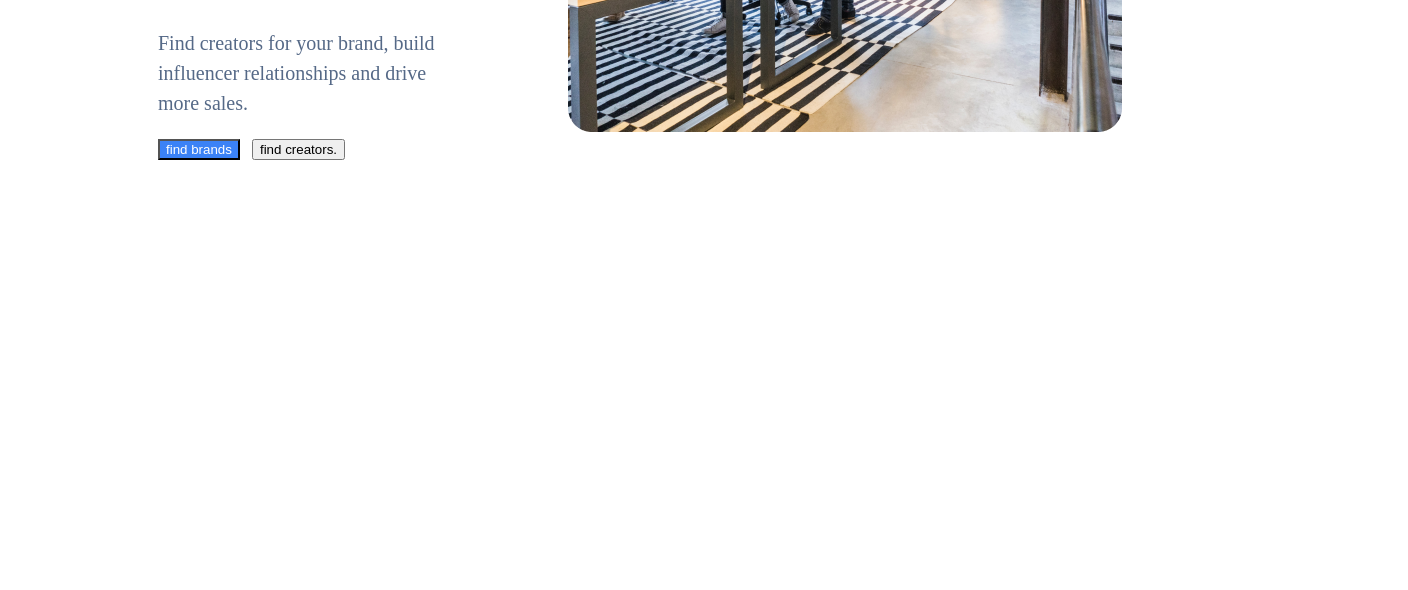
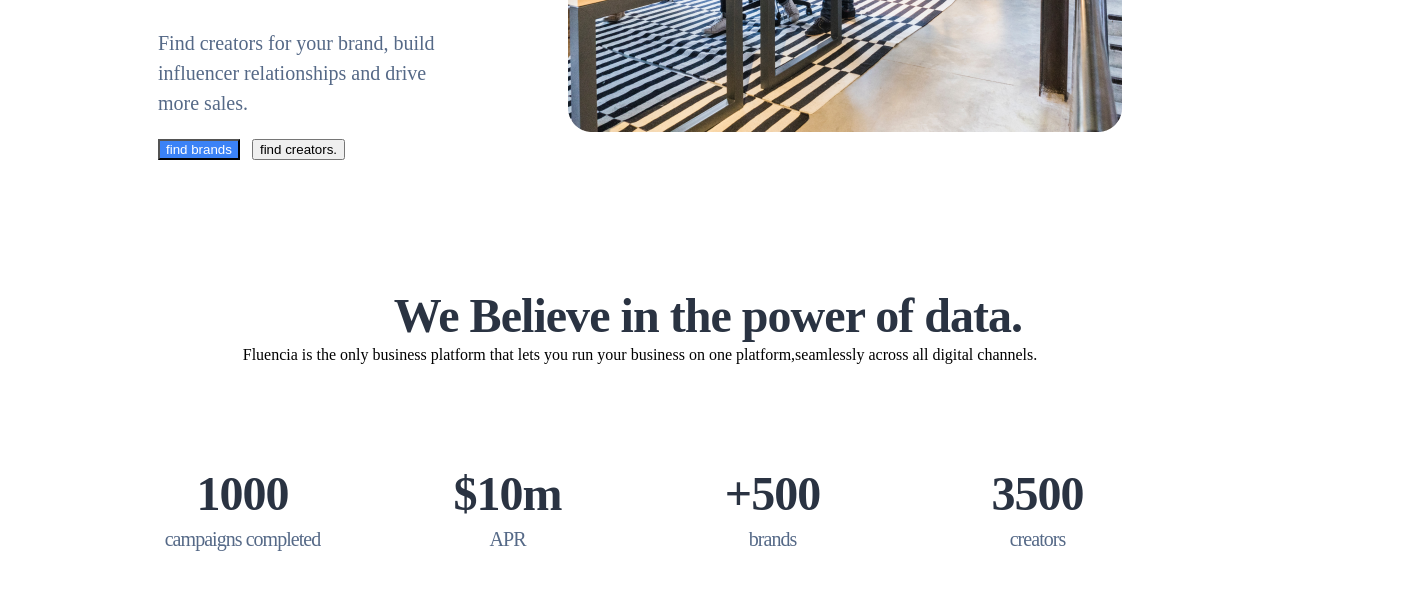
Before and after one commit to Saber1Y/fluencia-3rd-build, a plain HTML site: page index.html in a window 1280 px wide. Shown: the part 522-1112 px from the top of the page, 1408 px wide, since content can reach past the window. Before the commit the page ends 808 px from the top, so only its background shows below. Drawn offline with Linux system fonts and the light colour scheme.

Commit message:
completed second section

```diff
--- a/index.html
+++ b/index.html
@@ -37,5 +37,31 @@
         <img src="/Image (3).png" width="554" height="464px" />
       </div>
     </section>
+
+    <section class="section__content--primary">
+      <div class="btn__text">We Believe in the power of data.</div>
+      <div class="section__text">
+        Fluencia is the only business platform that lets you run your business
+        on one platform,seamlessly across all digital channels.
+      </div>
+      <div class="content__list">
+        <div>
+          <div class="content__num">1000</div>
+          <div class="buttom__text">campaigns completed</div>
+        </div>
+        <div>
+          <div class="content__num">$10m</div>
+          <div class="buttom__text">APR</div>
+        </div>
+        <div>
+          <div class="content__num">+500</div>
+          <div class="buttom__text">brands</div>
+        </div>
+        <div>
+          <div class="content__num">3500</div>
+          <div class="buttom__text">creators</div>
+        </div>
+      </div>
+    </section>
   </body>
 </html>
--- a/style.css
+++ b/style.css
@@ -49,3 +49,44 @@
   background-color: #3b82f6;
   color: #ffffff;
 }
+.content__list {
+  margin: 100px;
+  display: flex;
+  justify-content: space-evenly;
+  font-family: "Poppins";
+  font-style: normal;
+  font-weight: 700;
+  font-size: 48px;
+  line-height: 60px;
+  text-align: center;
+  letter-spacing: -0.02em;
+  color: #2a3342;
+}
+.btn__text {
+  display: flex;
+  justify-content: center;
+  width: 1400px;
+  font-family: "Poppins";
+  font-style: normal;
+  font-weight: 700;
+  font-size: 48px;
+  line-height: 60px;
+  text-align: center;
+  letter-spacing: -0.02em;
+  color: #2a3342;
+}
+.section__text {
+  display: flex;
+  justify-content: center;
+}
+.buttom__text {
+  width: 261px;
+  height: 30px;
+  font-family: "Poppins";
+  font-style: normal;
+  font-weight: 500;
+  font-size: 20px;
+  line-height: 30px;
+  text-align: center;
+  color: #556987;
+}
```
